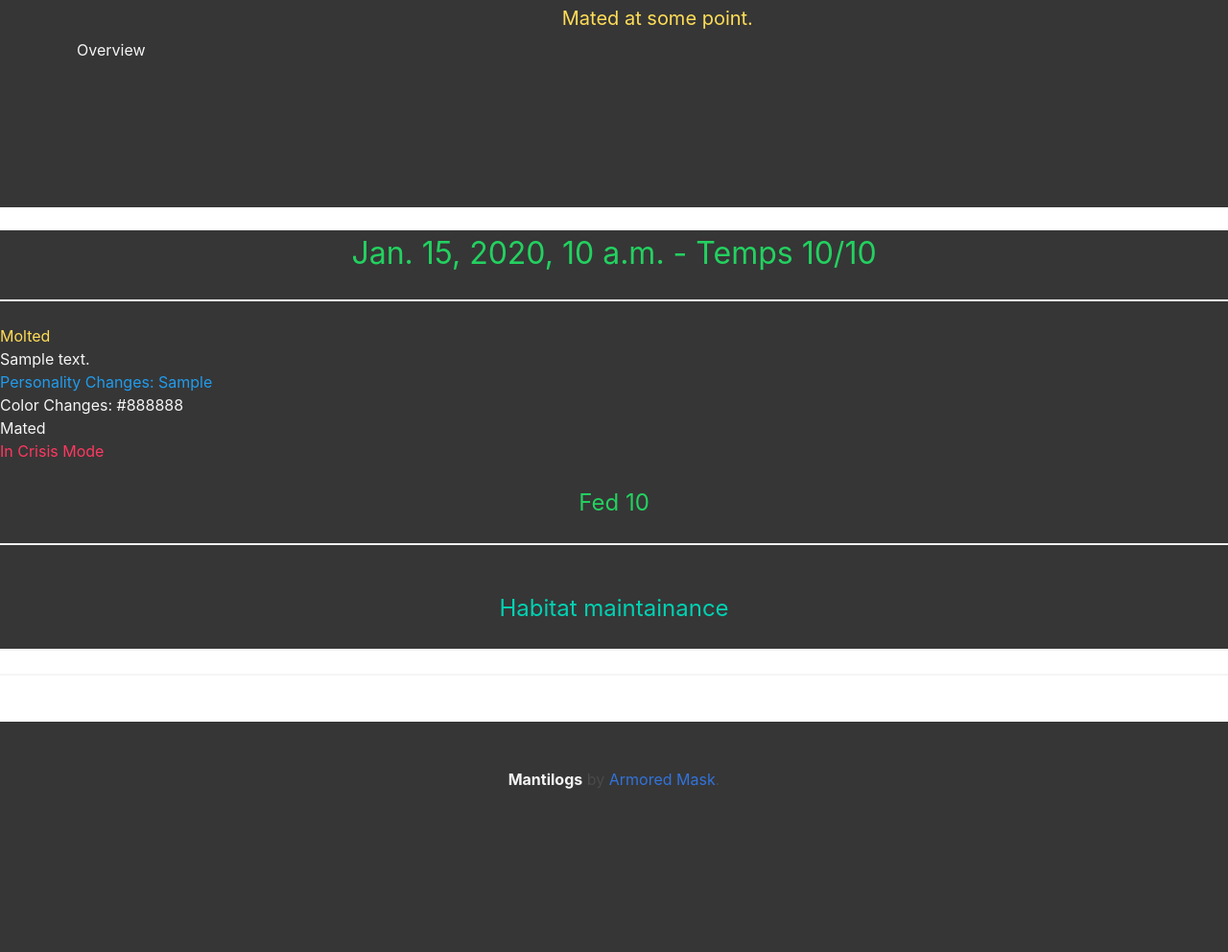
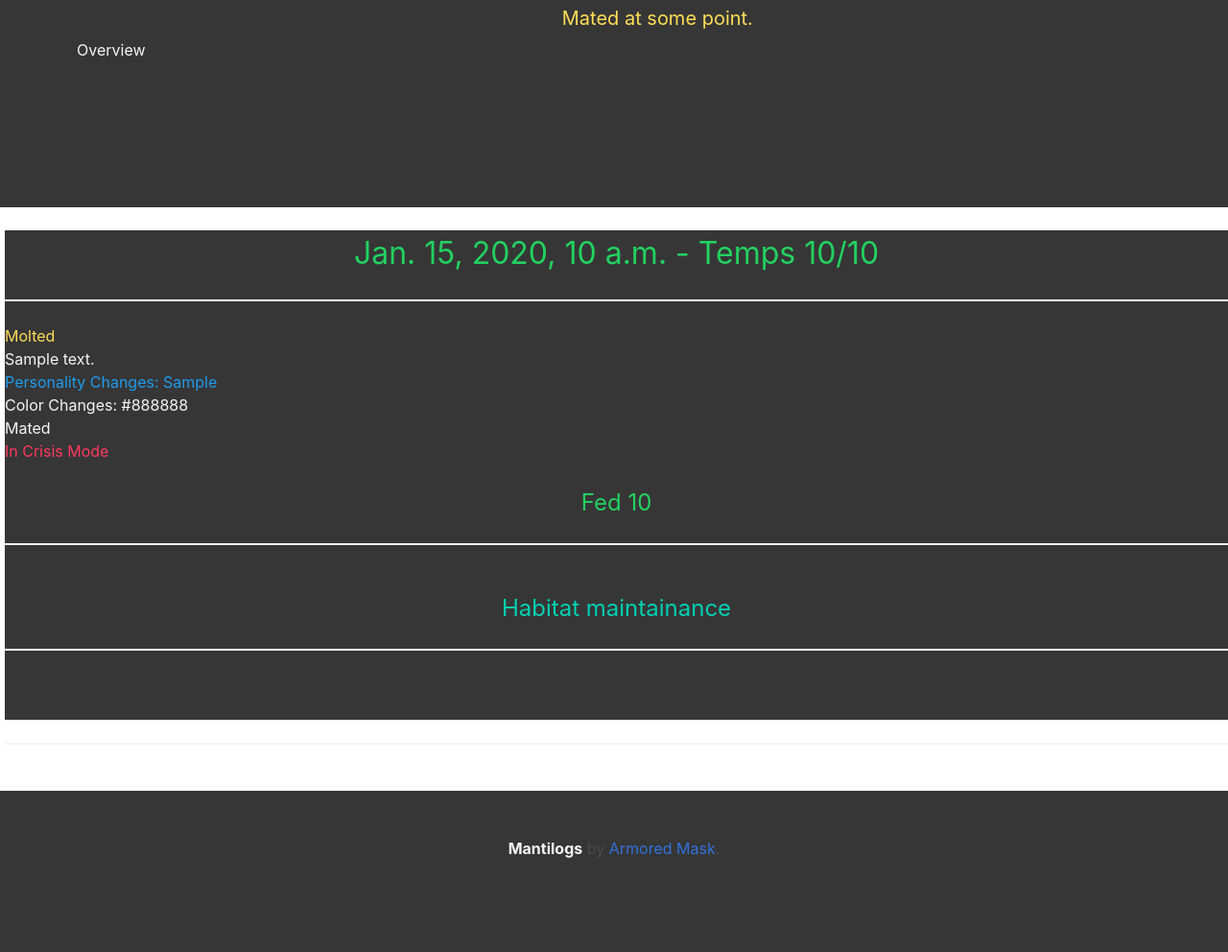
Before and after one commit to RowingWolfe/mantilogs2, a Django app: template mantilogs/mantis_profiles/templates/gecko_profile.html in a window 1280 px wide. Shown: the part 653-1645 px from the top of the page at 96% size. Before the commit the page ends 1475 px from the top, so only its background shows below. Run offline with Django 3.2, Linux system fonts and the light colour scheme; tables that the repository leaves empty hold one stand-in row (values such as "Sample post"); the template is opened without the code that fills it: values that come from a table or form of the project are taken from there, most other values are stand-ins (such as "Sample title", 1, 10 or a date in 2020); parts of the project's set-up code (start-up, migrations or seed data) failed here and were passed over.

Commit message:
Tried cleaning up the look of the profile view a little tiny bit more. I'm more logic then design here, doing my best dammit.

```diff
--- a/mantilogs/mantis_profiles/templates/gecko_profile.html
+++ b/mantilogs/mantis_profiles/templates/gecko_profile.html
@@ -104,7 +104,7 @@ July 8, 2020-->
 
     {% comment %} LOGS go here. {% endcomment %}
   </div>
-     <div class="block">
+     <div class="block" style="padding-left:5px;">
         {% for log in all_logs %}
           <div class="has-background-dark has-text-light">
            <h2 class="has-text-success has-text-centered is-size-3">{{log.date}} - Temps {{log.high_temp_last_24}}/{{log.low_temp_last_24}}</h2>
@@ -159,6 +159,8 @@ July 8, 2020-->
             {% if log.habitat_full_clean %}
               <p>Fully cleaned habitat</p>
             {% endif %}
+            <br/>
+            <br/>
           </div>
           <hr/>
         {% endfor %}
```
